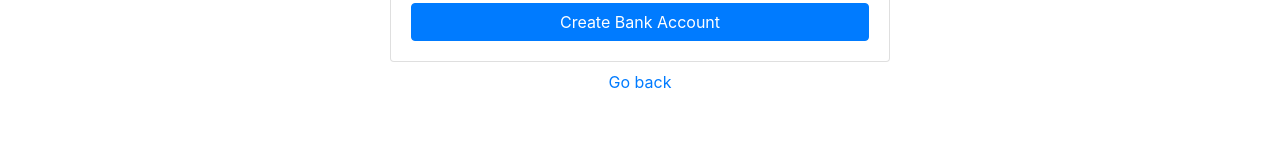
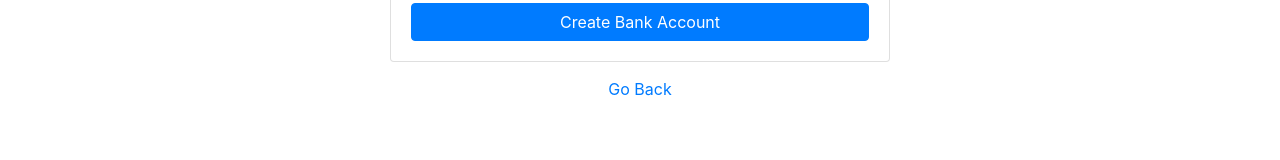
Before and after one commit to sebika/dogebank, a React (Create React App) app: page /create-bank-account in a window 1280 px wide. Shown: the part 392-552 px from the top of the page. Built offline with nearby package versions, Linux system fonts and the light colour scheme; no server answers; the database is empty; sample sign-in values are in the browser's storage.

Commit message:
Update go back buttons

```diff
--- a/src/component/CreateBankAccount.js
+++ b/src/component/CreateBankAccount.js
@@ -1,6 +1,6 @@
 import React, { useRef, useState } from 'react'
 import { Form, Button, Card, Alert } from 'react-bootstrap'
-import { useHistory, Link } from 'react-router-dom'
+import { useHistory } from 'react-router-dom'
 
 import { useAuth } from '../contexts/AuthContext'
 import BankAccount from '../models/BankAccount'
@@ -91,9 +91,9 @@ export function CreateBankAccount() {
       </Card>
 
       <div className='w-100 text-center mt-2'>
-        <Link to='/dashboard'>
-            Go back
-        </Link>
+        <Button variant='link' onClick={() => history.goBack()}>
+          Go Back
+        </Button>
       </div>
     </>
   )
--- a/src/component/CreateTransaction.js
+++ b/src/component/CreateTransaction.js
@@ -1,6 +1,6 @@
 import React, { useRef, useState, useEffect } from 'react'
 import { Form, Button, Card, Alert } from 'react-bootstrap'
-import { useHistory, Link } from 'react-router-dom'
+import { useHistory } from 'react-router-dom'
 
 import { useAuth } from '../contexts/AuthContext'
 import BankAccount from '../models/BankAccount'
@@ -100,7 +100,7 @@ export function CreateTransaction() {
 
     return (
       <>
-        <Card style={{marginBottom:70}}>
+        <Card>
           <Card.Body>
             <h2 className='text-center mb-4'>Create New Transaction</h2>
 
@@ -155,13 +155,14 @@ export function CreateTransaction() {
                 Make transaction
               </Button>
             </Form>
-            <div className='w-100 text-center mt-2'>
-              <Link to='/dashboard'>
-                  Go back
-              </Link>
-            </div>
           </Card.Body>
         </Card>
+
+        <div className='w-100 text-center mt-2' style={{marginBottom:70}}>
+          <Button variant='link' onClick={() => history.goBack()}>
+            Go Back
+          </Button>
+        </div>
       </>
     )
   }
```
